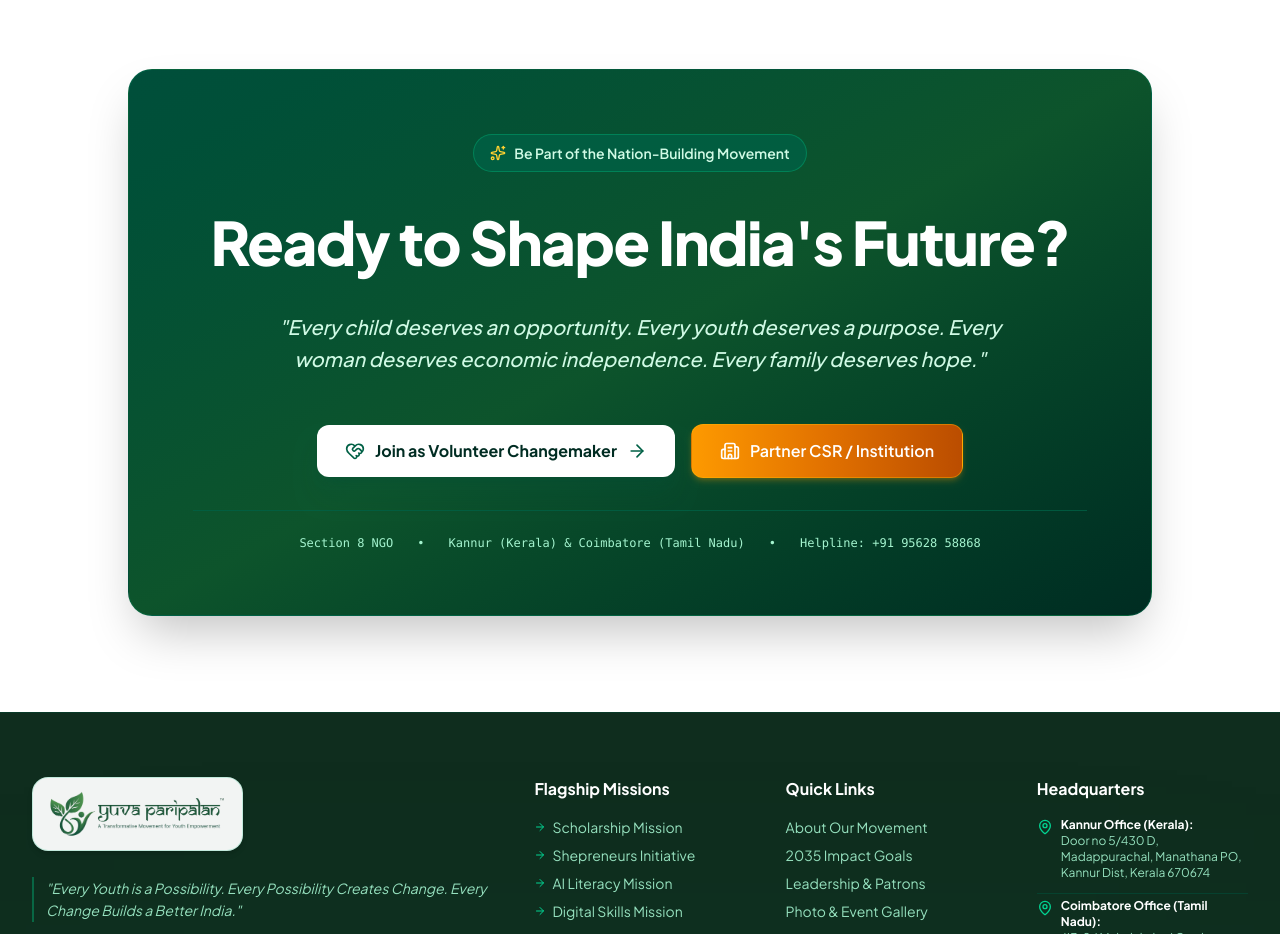
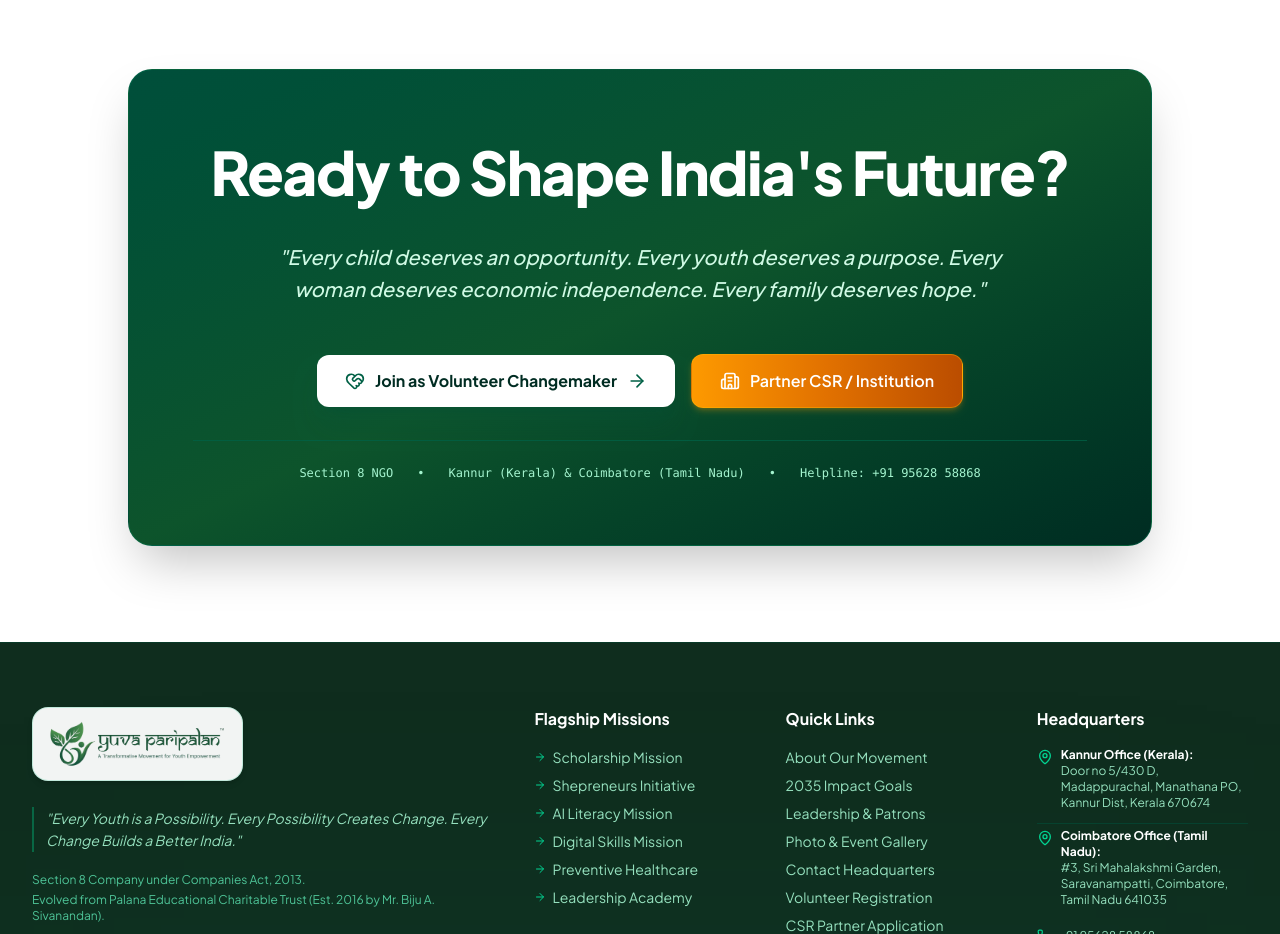
Before and after one commit to BSDigitalLab/yuvaparipalan_foundation-web, a React (Vite) app: page / in a window 1280 px wide. Shown: the part 6580-7514 px from the top of the page. Built offline with nearby package versions, Linux system fonts and the light colour scheme.

Commit message:
style: remove section head text pill 'Be Part of the Nation-Building Movement' from JoinCTA.tsx

```diff
--- a/src/components/sections/JoinCTA.tsx
+++ b/src/components/sections/JoinCTA.tsx
@@ -10,11 +10,6 @@
       <div className="max-w-7xl mx-auto px-4 sm:px-6 lg:px-8 relative z-10">
         <FadeIn direction="up">
           <div className="p-8 sm:p-16 rounded-3xl bg-gradient-to-br from-emerald-900 via-green-900 to-emerald-950 text-white border border-emerald-700/40 shadow-2xl text-center max-w-5xl mx-auto space-y-8 relative overflow-hidden">
-
-            <div className="inline-flex items-center gap-2 px-4 py-2 rounded-full bg-emerald-800/80 border border-emerald-600/60 text-emerald-100 text-xs sm:text-sm font-semibold">
-              <Sparkles className="w-4 h-4 text-amber-300" />
-              <span>Be Part of the Nation-Building Movement</span>
-            </div>
 
             <h2 className="font-heading text-3xl sm:text-5xl md:text-6xl font-extrabold text-white tracking-tight leading-tight">
               Ready to Shape India's Future?
```
